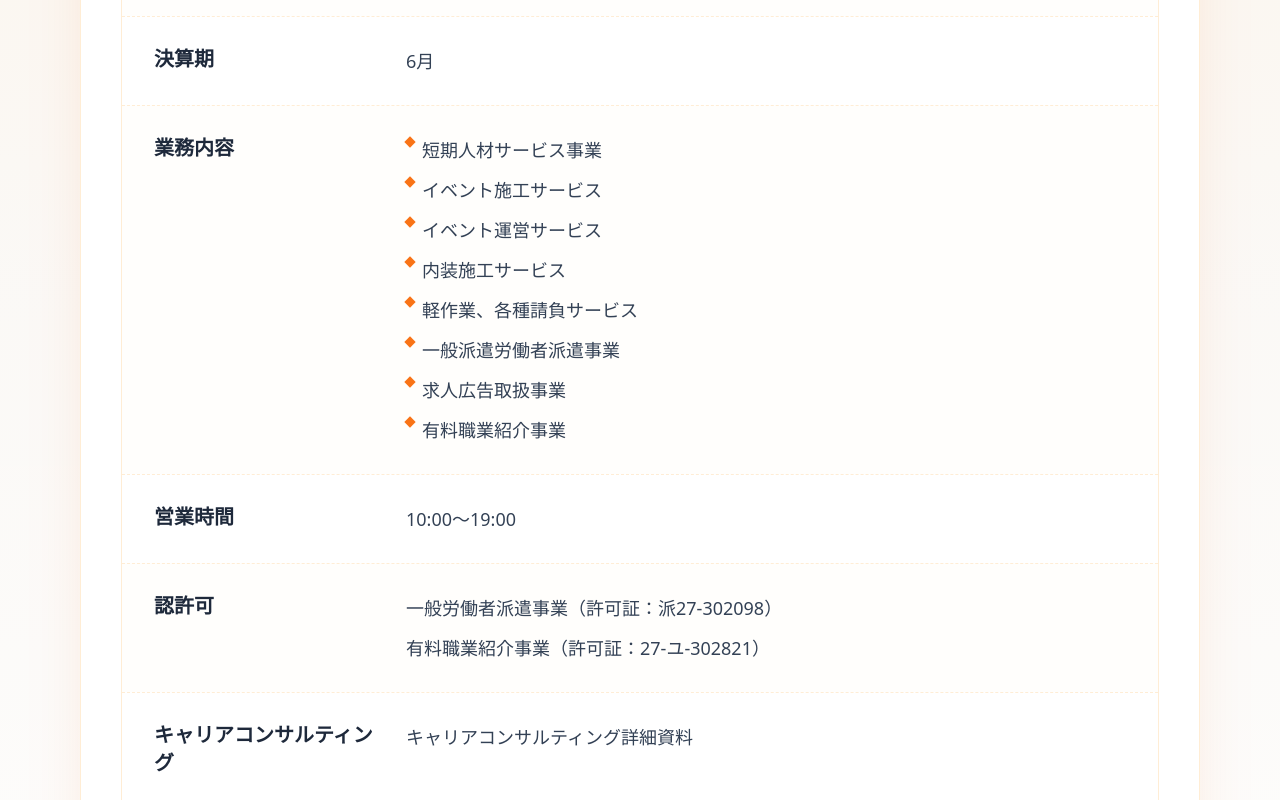
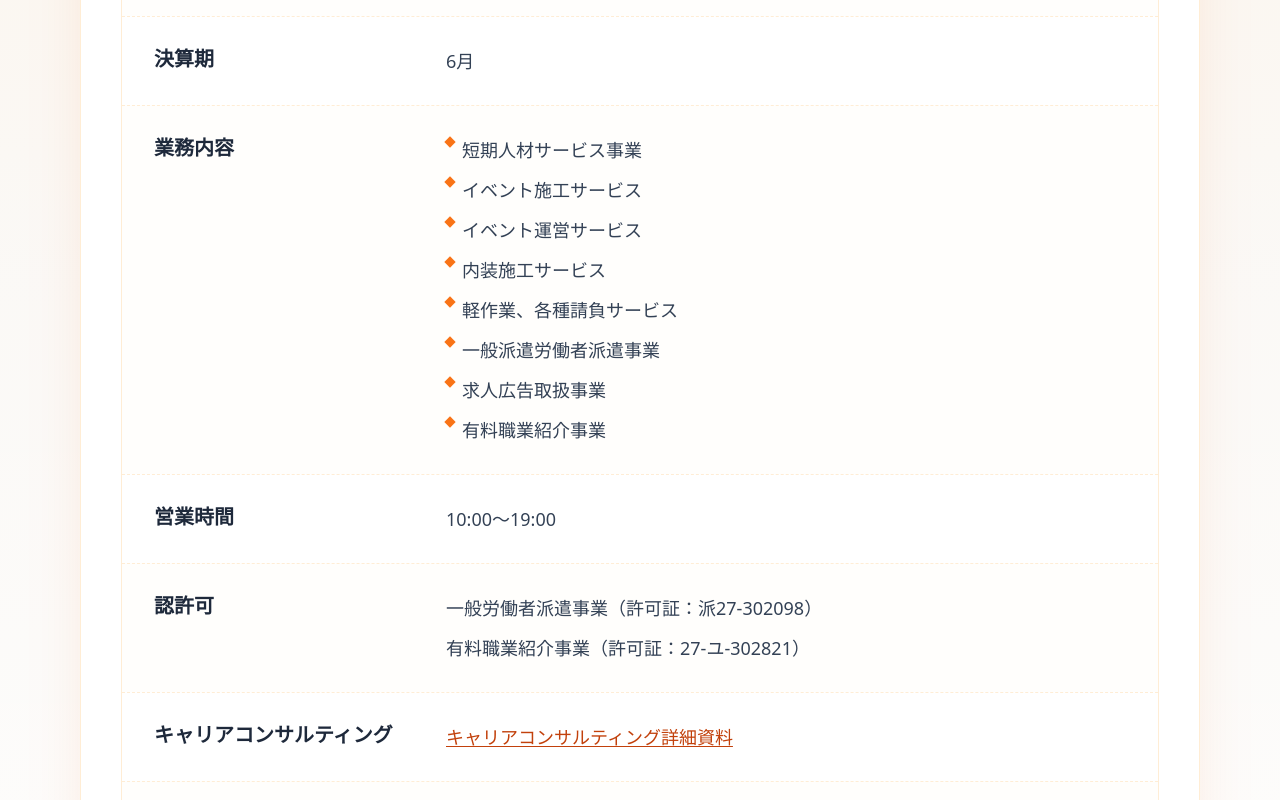
Before and after one commit to nextlevelkitamura-alt/nextlevel-career-website, a Next.js app: page /company in a window 1280 px wide. Shown: the part 840-1640 px from the top of the page. Built offline with nearby package versions, Linux system fonts and the light colour scheme; no server answers.

Commit message:
Link career consulting PDF in company overview

```diff
--- a/app/company/page.tsx
+++ b/app/company/page.tsx
@@ -90,7 +90,16 @@ const companyItems: CompanyItem[] = [
     },
     {
         label: 'キャリアコンサルティング',
-        value: 'キャリアコンサルティング詳細資料',
+        value: (
+            <a
+                href="/docs/career.pdf"
+                target="_blank"
+                rel="noopener noreferrer"
+                className="text-primary-700 hover:text-primary-800 underline underline-offset-2"
+            >
+                キャリアコンサルティング詳細資料
+            </a>
+        ),
     },
     {
         label: '加入保険',
@@ -129,9 +138,9 @@ export default function CompanyPage() {
                             {companyItems.map((item, index) => (
                                 <div
                                     key={item.label}
-                                    className={`grid gap-3 px-5 py-5 transition-colors md:grid-cols-[220px_1fr] md:gap-8 md:px-8 md:py-7 ${index % 2 === 0 ? 'bg-white' : 'bg-primary-50/20'}`}
+                                    className={`grid gap-3 px-5 py-5 transition-colors md:grid-cols-[260px_1fr] md:gap-8 md:px-8 md:py-7 ${index % 2 === 0 ? 'bg-white' : 'bg-primary-50/20'}`}
                                 >
-                                    <dt className="text-xl font-bold text-secondary-800">{item.label}</dt>
+                                    <dt className="text-xl font-bold text-secondary-800 md:whitespace-nowrap">{item.label}</dt>
                                     <dd className="text-lg leading-8 text-secondary-700">{item.value}</dd>
                                 </div>
                             ))}
```
Also changed, not shown: 1 other file (tests, documents, lock files or other folders).
